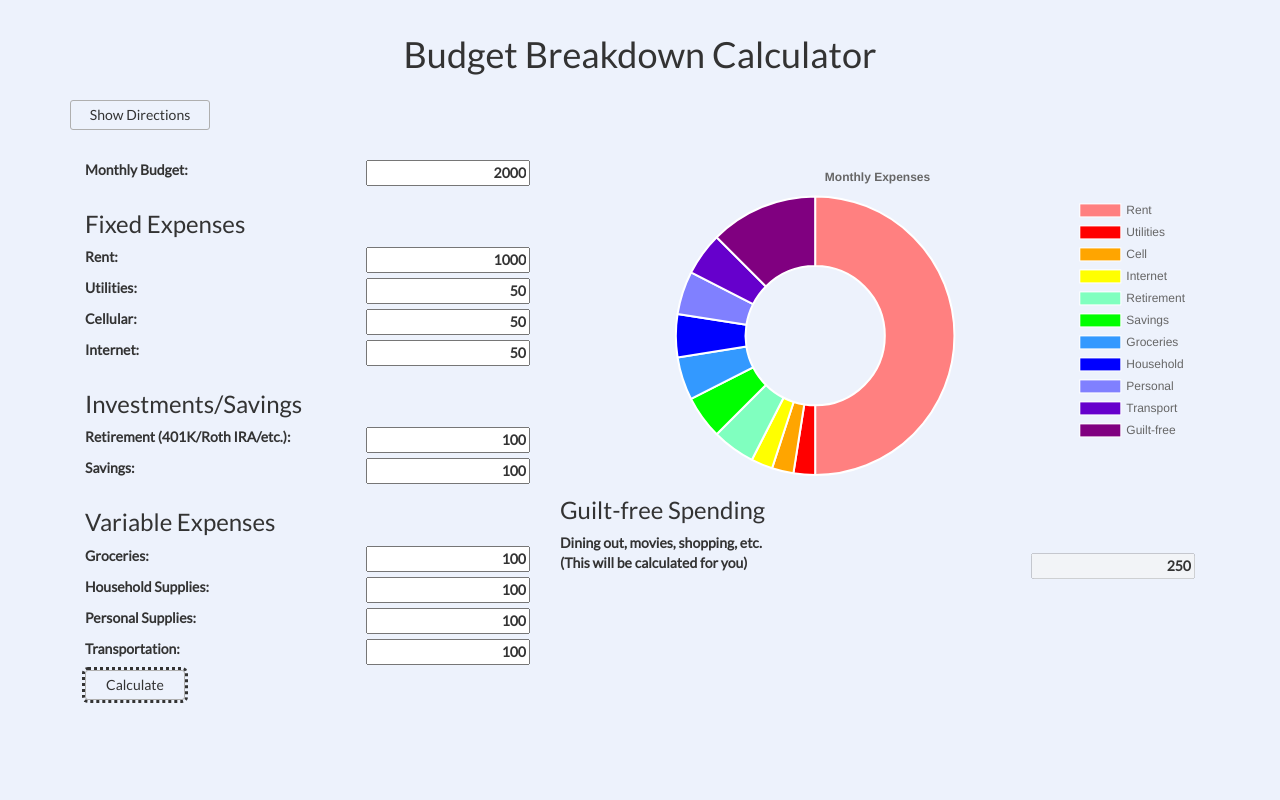
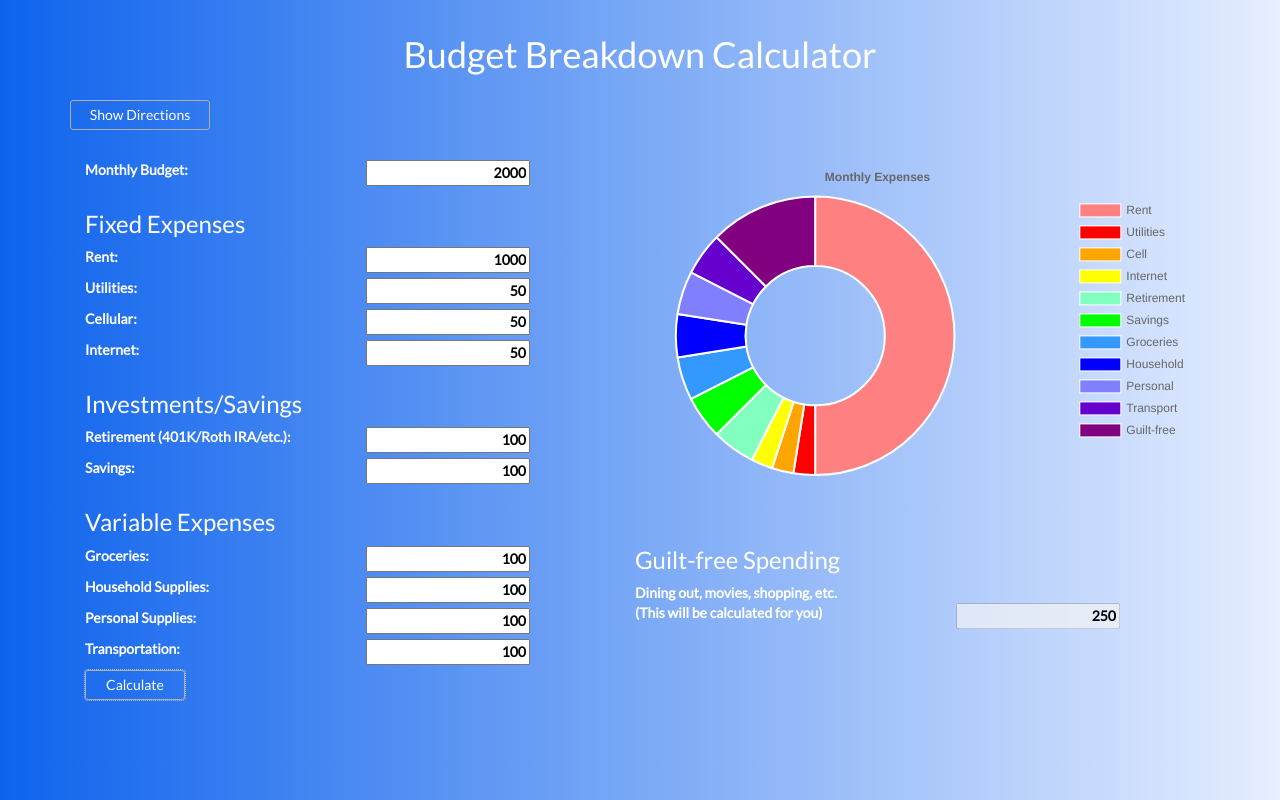
Before and after one commit to jlincodes/budget-breakdown-calculator, a website built with webpack: page index.html in a window 1280 px wide. Both pictures are taken after a click on the button "Calculate". Built offline with nearby package versions, Linux system fonts and the light colour scheme.

Commit message:
Adjusts background and button hover effect CSS

```diff
--- a/application.css
+++ b/application.css
@@ -1,6 +1,8 @@
 body {
   font-family: 'Lato', sans-serif;
-  background-color: #edf2fc;
+  color: white;
+  /* background-color: #edf2fc; */
+  background: linear-gradient(to right, rgba(14, 99, 237, 1), rgba(224, 234, 255, .8));
 }
 
 h1 {
@@ -13,12 +15,18 @@ form {
   flex-direction: column;
 }
 
+.guilt-free-form {
+  margin: 50px auto;
+  padding: 0 75px;
+}
+
 label {
   margin: 0 0 5px 0;
 }
 
 input {
   font-size: 14px;
+  color: black;
   display: inline-block;
   float: right;
   text-align: right;
@@ -26,13 +34,14 @@ input {
 
 input:focus {
   outline-style: dotted;
-  outline-color: ##e8eaf2;
-  outline-width: medium;
+  outline-color: rgba(177, 186, 211, 1);
+  outline-width: thin;
 }
 
 .button {
   cursor: pointer;
   font-size: 14px;
+  color: white;
   border-radius: 3px;
   border: 1px solid #afafaf;
   background-color: transparent;
@@ -42,7 +51,12 @@ input:focus {
 }
 
 .button:hover {
-  box-shadow: 3px 3px 1px #a3a3a3;
+  font-weight: bolder;
+  transform: scale(1.1);
+  -webkit-transform: scale(1.1);
+  -ms-transform: scale(1.1);
+  transition: 1s;
+  -webkit-transition: 1s;
 }
 
 #toggle-btn {
```
Also changed, not shown: dist/bundle.js, 1 other file.
